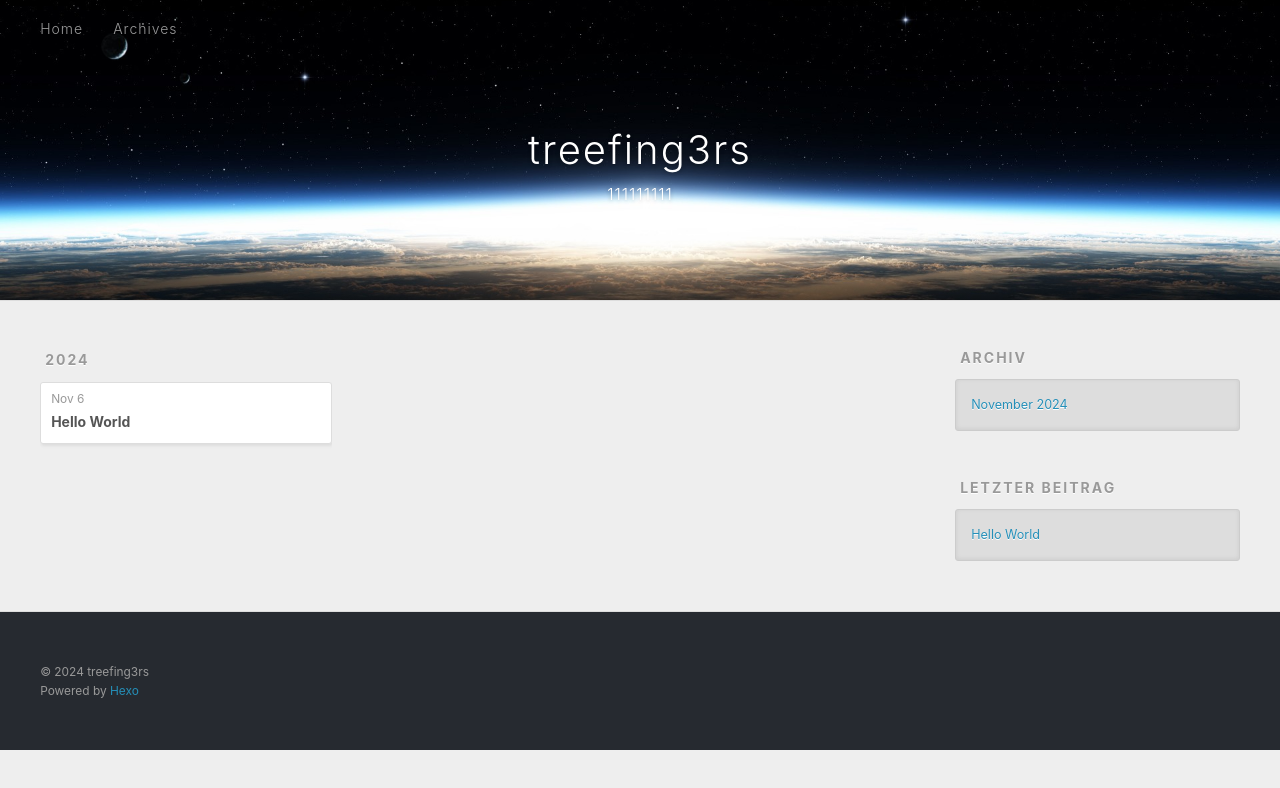
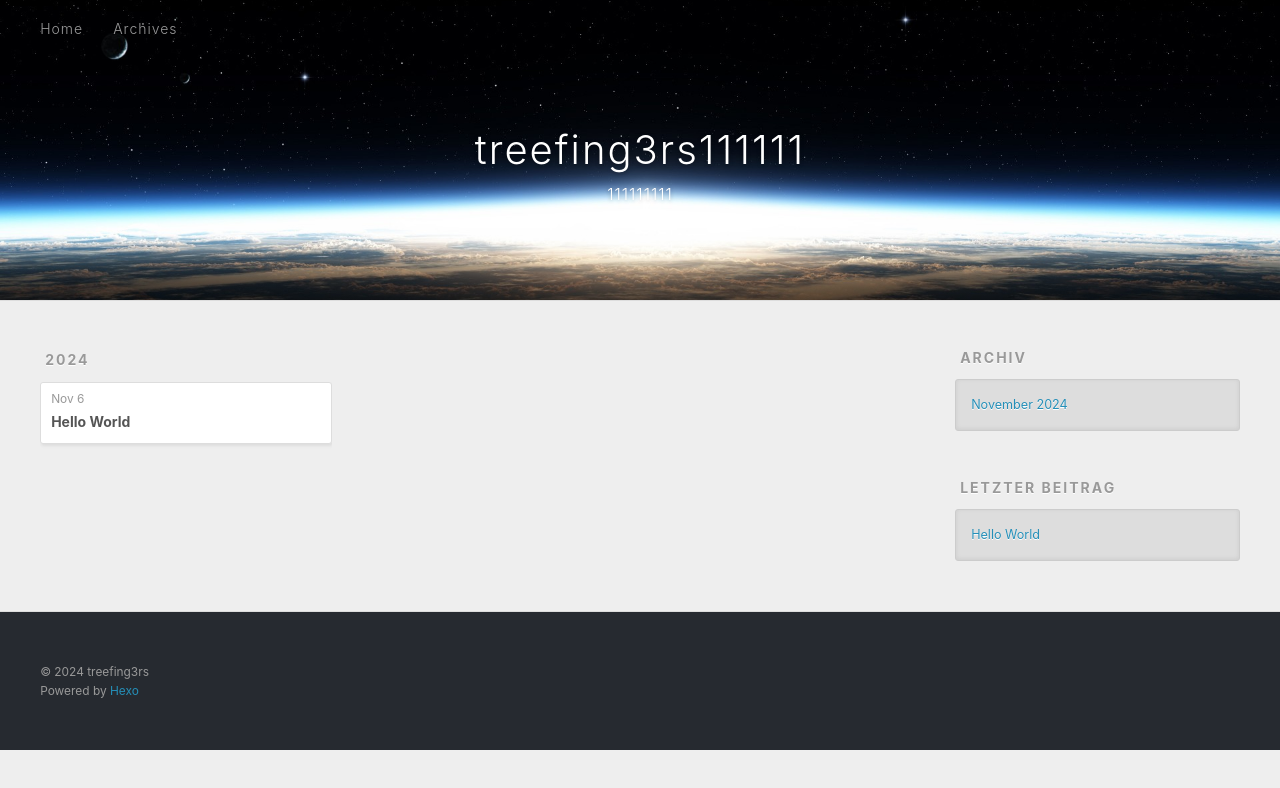
Before and after one commit to treefing3rs/treefing3rs.github.io, a plain HTML site: page archives/2024/11/index.html in a window 1280 px wide. Drawn offline with Linux system fonts and the light colour scheme.

Commit message:
Site updated: 2024-11-07 22:32:09

```diff
--- a/archives/2024/11/index.html
+++ b/archives/2024/11/index.html
@@ -4,19 +4,19 @@
   <meta charset="utf-8">
 
 
-  <title>Archiv: 2024/11 | treefing3rs</title>
+  <title>Archiv: 2024/11 | treefing3rs111111</title>
   <meta name="viewport" content="width=device-width, initial-scale=1, shrink-to-fit=no">
   <meta name="description" content="11211111111">
 <meta property="og:type" content="website">
-<meta property="og:title" content="treefing3rs">
+<meta property="og:title" content="treefing3rs111111">
 <meta property="og:url" content="http://example.com/archives/2024/11/index.html">
-<meta property="og:site_name" content="treefing3rs">
+<meta property="og:site_name" content="treefing3rs111111">
 <meta property="og:description" content="11211111111">
 <meta property="og:locale">
 <meta property="article:author" content="treefing3rs">
 <meta name="twitter:card" content="summary">
 
-    <link rel="alternate" href="/atom.xml" title="treefing3rs" type="application/atom+xml">
+    <link rel="alternate" href="/atom.xml" title="treefing3rs111111" type="application/atom+xml">
 
 
     <link rel="shortcut icon" href="/favicon.png">
@@ -41,7 +41,7 @@
   <div id="header-outer" class="outer">
     <div id="header-title" class="inner">
       <h1 id="logo-wrap">
-        <a href="/" id="logo">treefing3rs</a>
+        <a href="/" id="logo">treefing3rs111111</a>
       </h1>
 
         <h2 id="subtitle-wrap">
```
Also changed, not shown: 2024/11/06/hello-world/index.html (+5 -5 lines), archives/2024/index.html (+5 -5 lines), archives/index.html (+5 -5 lines), index.html (+6 -6 lines).
